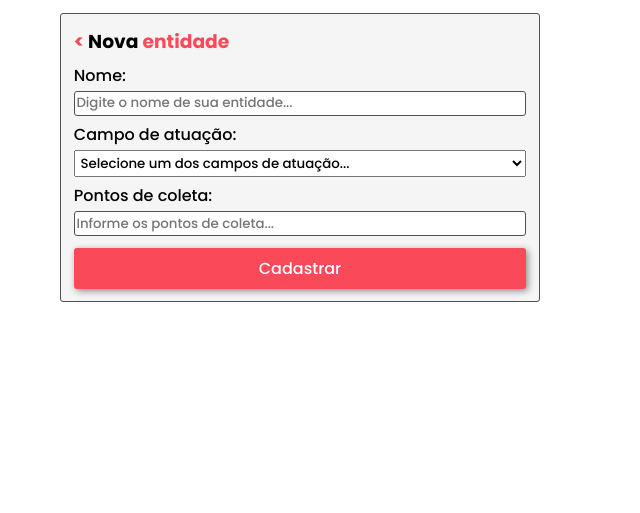
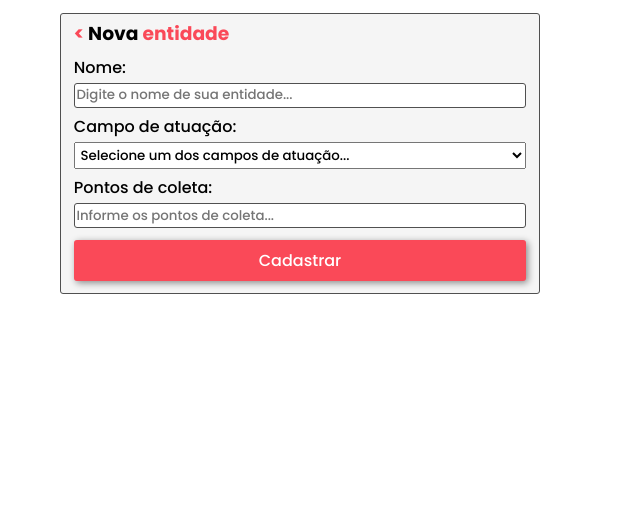
Before and after one commit to jotamedeiros/instituto-aujude, a plain HTML site: page cadastro.html in a window 1280 px wide. Shown: the part 287-800 px from the top of the page, without its empty margins (0-640 px from the left). Drawn offline with Linux system fonts and the light colour scheme.

Commit message:
ajuste no padding e margin do botão de retorno

```diff
--- a/estilos/cadastro.css
+++ b/estilos/cadastro.css
@@ -92,9 +92,14 @@ form > p {
     margin-top: .2rem;
 }
 
+form > h3 {
+    margin-top: -.5rem;
+}
+
 form > h3 > a {
     color: var(--cor-rosa);
     text-decoration: none;
+    padding-block: .5rem;
 }
 
 form > h3 > span {
```
